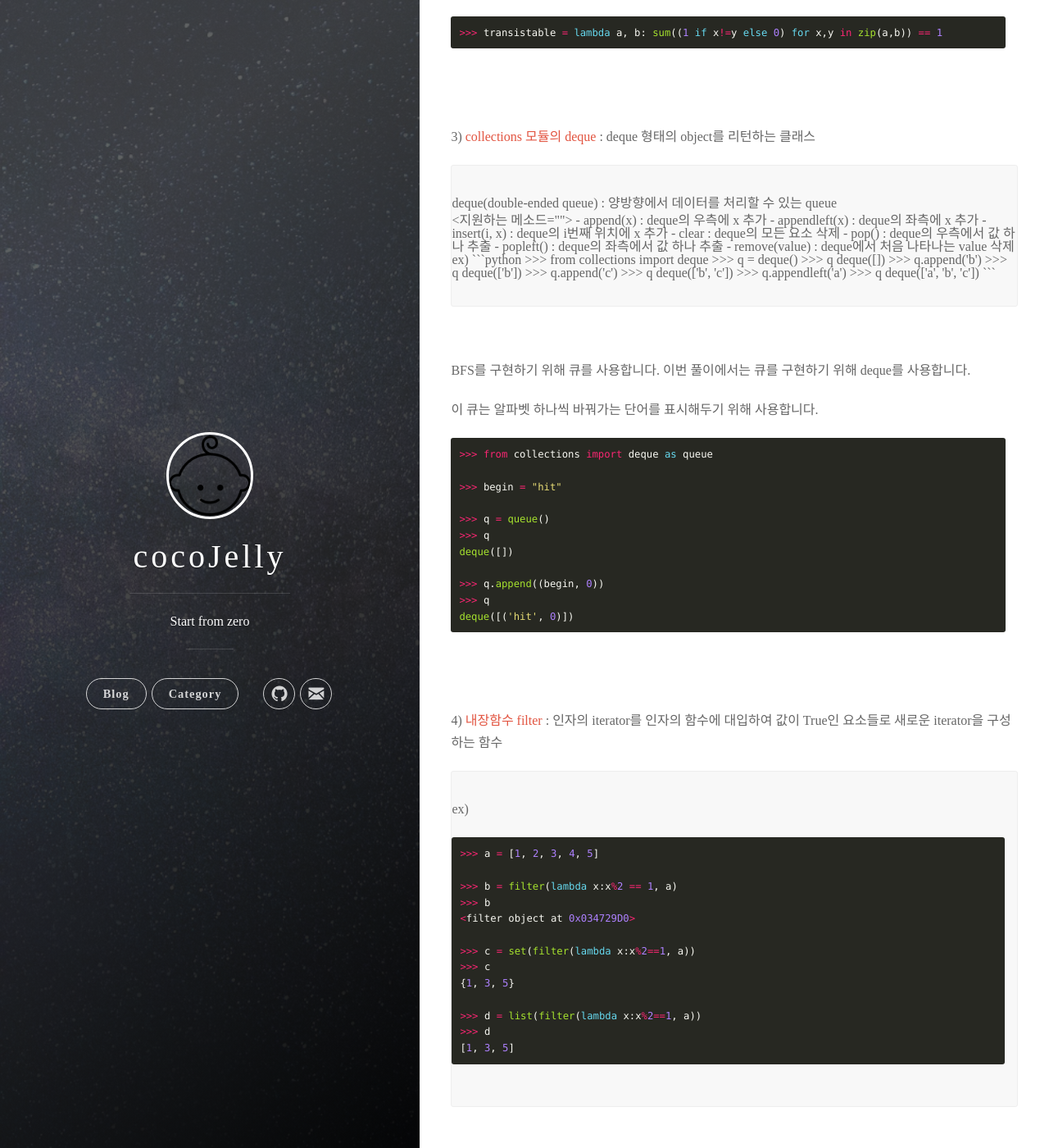
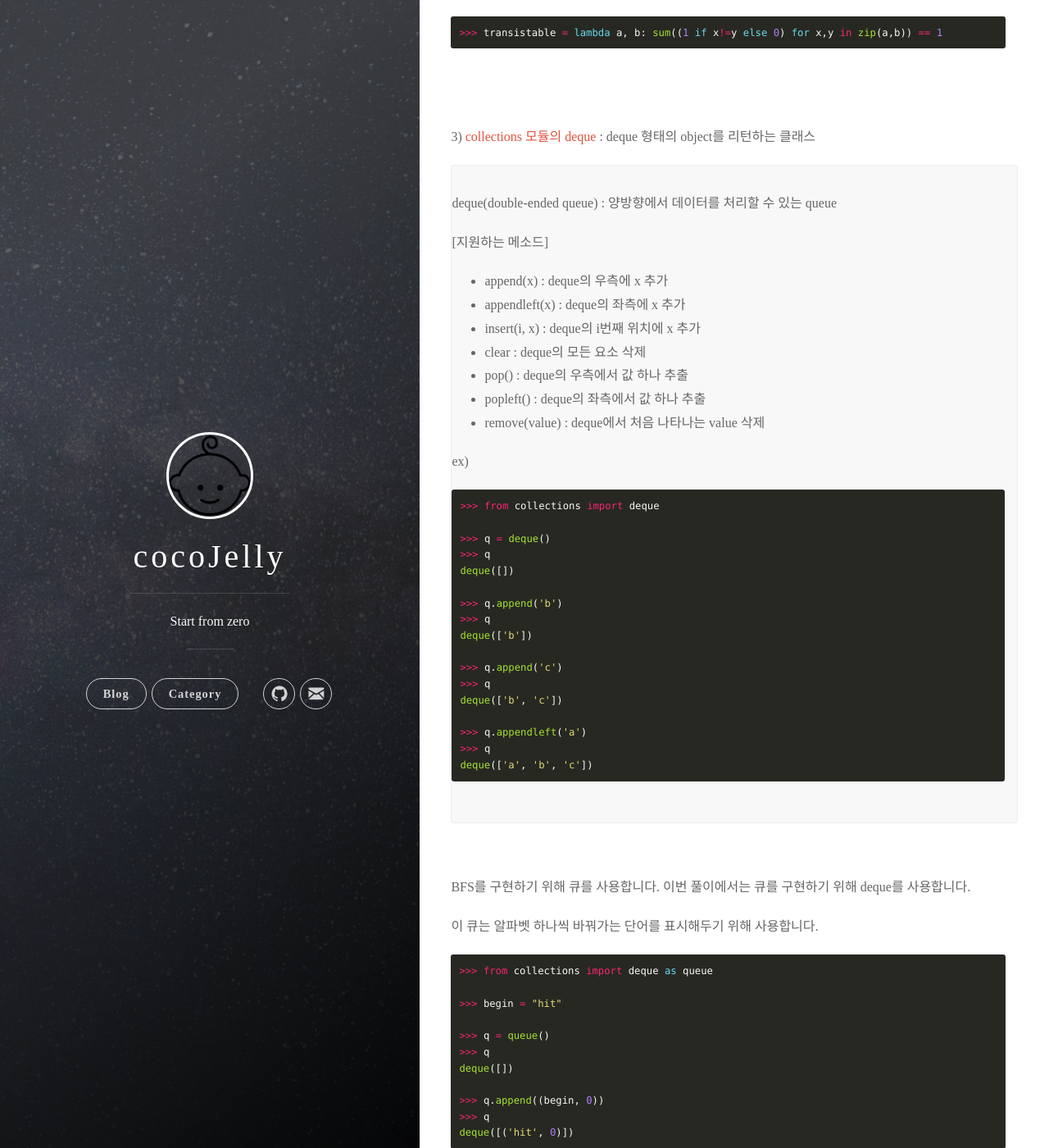
Before and after one commit to cocojelly/cocojelly.github.io, a Jekyll site: the page built from _posts/2019-02-27-프로그래머스-코딩테스트-연습-DFS-BFS-(3).md, in a window 1280 px wide and 1400 px high, scrolled down 4056 px. Shown: the whole window at 82% size. Built offline with Jekyll 4.4.1, drawn with Linux system fonts in a browser that asks for light colours; some web fonts are replaced; comment, search, counter and statistics services are not loaded.

Commit message:
modify post

```diff
--- a/_posts/2019-02-27-프로그래머스-코딩테스트-연습-DFS-BFS-(3).md
+++ b/_posts/2019-02-27-프로그래머스-코딩테스트-연습-DFS-BFS-(3).md
@@ -172,7 +172,7 @@ words에서 그런 단어를 찾기 위해서는 시작 단어와 하나씩 비
 
 > deque(double-ended queue) : 양방향에서 데이터를 처리할 수 있는 queue
 >
-> <지원하는 메소드>
+> [지원하는 메소드]
 >
 > - append(x) : deque의 우측에 x 추가
 > - appendleft(x) : deque의 좌측에 x 추가
```
